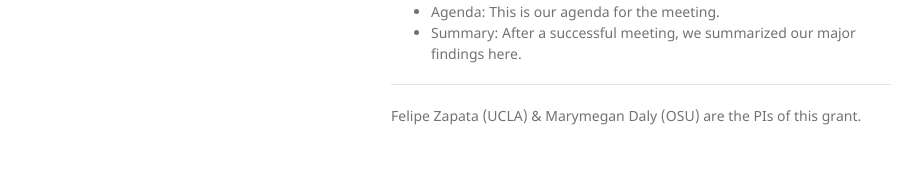
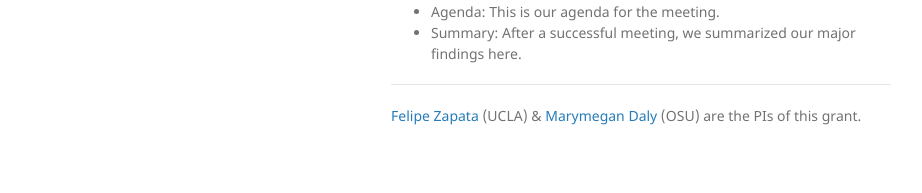
Before and after one commit to revitalizingmonographs/revitalizingmonographs.github.io, a Jekyll site: the page built from index.md, in a window 1280 px wide. Shown: the part 1131-1324 px from the top of the page, without its empty margins (179-1101 px from the left). Built offline with Jekyll 4.4.1, drawn with Linux system fonts in a browser that asks for light colours; our own code applies the rules of GitHub Pages for plain Markdown files; part of the change alters nothing that is shown.

Commit message:
changes links

```diff
--- a/index.md
+++ b/index.md
@@ -38,4 +38,4 @@ With support from the [National Science Foundation](https://www.nsf.gov/awardsea
 
 ---
 
- Felipe Zapata (UCLA) & Marymegan Daly (OSU) are the PIs of this grant.
+[Felipe Zapata](http://zapatalab.org) (UCLA) & [Marymegan Daly](https://eeob.osu.edu/people/daly.66) (OSU) are the PIs of this grant.
```
Also changed, not shown: README.md.
